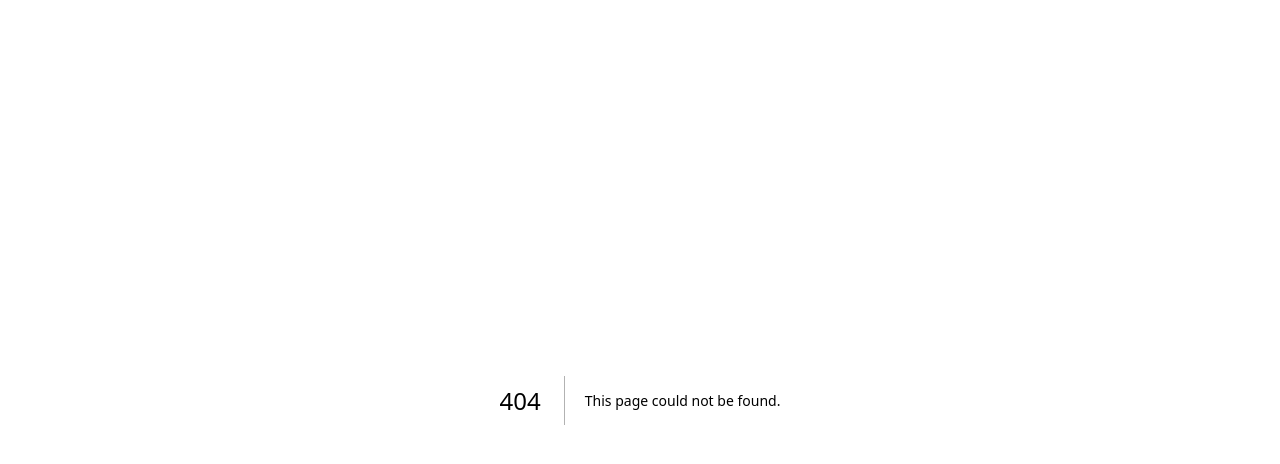
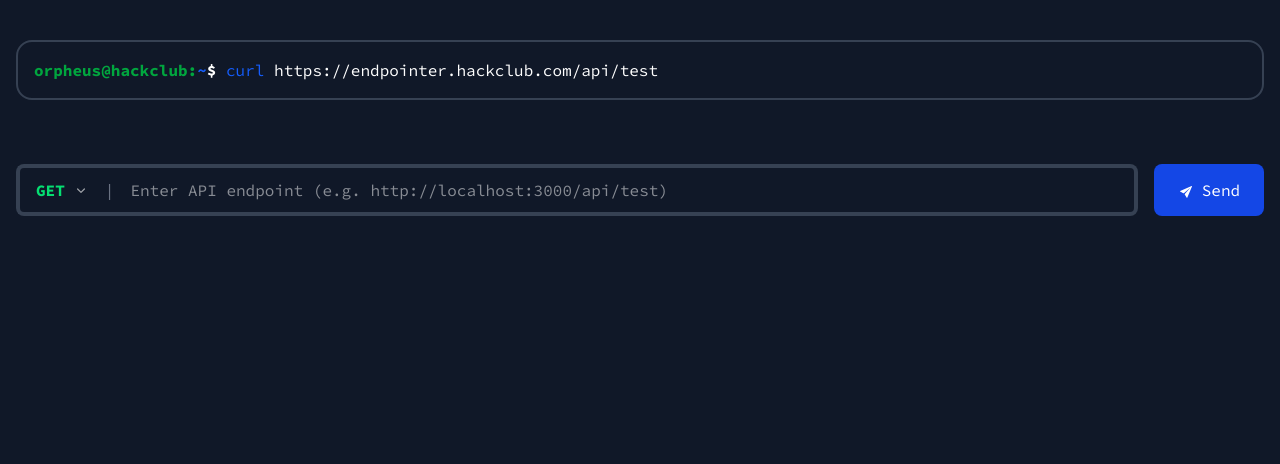
Before and after one commit to Kapitar/api-ysws, a Next.js app: page /test in a window 1280 px wide. Before the commit this address had no page. Shown: the top 464 px of the page. Built offline with nearby package versions, Linux system fonts and the light colour scheme.

Commit message:
feat: add form for the test page

```diff
--- a/package.json
+++ b/package.json
@@ -9,6 +9,10 @@
     "lint": "next lint"
   },
   "dependencies": {
+    "@headlessui/react": "^2.2.6",
+    "@heroicons/react": "^2.2.0",
+    "clsx": "^2.1.1",
+    "install": "^0.13.0",
     "next": "15.4.4",
     "react": "19.1.0",
     "react-countdown": "^2.3.6",
--- /dev/null
+++ b/src/app/test/page.tsx
@@ -0,0 +1,39 @@
+"use client";
+
+import CustomListBox from "@/components/CustomListBox";
+import TerminalPlaceholder from "@/components/TerminalPlaceholder";
+import { IoIosSend } from "react-icons/io";
+
+export default function Test() {
+  return (
+    <div className="container px-4 mx-auto">
+      <TerminalPlaceholder fetchUrl="https://endpointer.hackclub.com/api/test" />
+
+      <form className="flex mt-16">
+        <CustomListBox
+          options={[
+            { name: "GET", className: "text-green-400" },
+            { name: "POST", className: "text-yellow-300" },
+            { name: "PUT", className: "text-blue-400" },
+            { name: "DELETE", className: "text-red-400" },
+          ]}
+        />
+        <div className="border-t-4 border-b-4 border-gray-700 flex justify-center items-center text-gray-500">
+          |
+        </div>
+        <input
+          type="text"
+          placeholder="Enter API endpoint (e.g. http://localhost:3000/api/test)"
+          className="w-full text-white py-2.5 px-4 border-4 md:rounded-r-lg md:rounded-l-none md:border-l-0 md:border-t-4 md:border-b-4 md:border-r-4 rounded-lg md:mt-0 md:mb-0 mt-3 mb-3 border-gray-700 focus:outline-none"
+        />
+        <button
+          type="submit"
+          className="py-2.5 px-4 bg-blue-700 rounded-lg hover:bg-blue-800 cursor-pointer w-32 ml-4"
+        >
+          <IoIosSend className="inline-block mr-2" />
+          Send
+        </button>
+      </form>
+    </div>
+  );
+}
--- /dev/null
+++ b/src/components/CustomListBox.tsx
@@ -0,0 +1,56 @@
+import {
+  Listbox,
+  ListboxButton,
+  ListboxOption,
+  ListboxOptions,
+} from "@headlessui/react";
+import { ChevronDownIcon } from "@heroicons/react/20/solid";
+import { useState } from "react";
+
+interface CustomListBoxProps {
+  options: {
+    name: string;
+    className?: string;
+  }[];
+}
+
+export default function CustomListBox({ options }: CustomListBoxProps) {
+  const [selected, setSelected] = useState(options[0]);
+
+  return (
+    <div className="">
+      <Listbox value={selected} onChange={setSelected}>
+        <ListboxButton className="flex items-center justify-center w-full py-2.5 px-4 md:rounded-l-lg md:border-l-4 md:border-b-4 md:border-t-4 border-gray-700 font-bold focus:outline-none focus:ring-0focus:outline-none focus:ring-0">
+          <span className={`${selected.className}`}>{selected.name}</span>
+          <ChevronDownIcon
+            className="pointer-events-none h-4 w-4 text-white/60 ml-2"
+            aria-hidden="true"
+          />
+        </ListboxButton>
+        <ListboxOptions
+          anchor="bottom"
+          transition
+          className="mt-1 bg-gray-800 rounded-lg overflow-auto focus:outline-none focus:ring-0"
+        >
+          {options.map((option) => (
+            <ListboxOption key={option.name} value={option}>
+              {({ focus, selected }) => (
+                <div
+                  className={`${selected ? "bg-gray-700" : ""} ${
+                    focus ? "bg-gray-600" : ""
+                  } cursor-pointer`}
+                >
+                  <span
+                    className={`${option.className} block px-4 py-2 font-bold`}
+                  >
+                    {option.name}
+                  </span>
+                </div>
+              )}
+            </ListboxOption>
+          ))}
+        </ListboxOptions>
+      </Listbox>
+    </div>
+  );
+}
```
Also changed, not shown: 1 other file (tests, documents, lock files or other folders).
